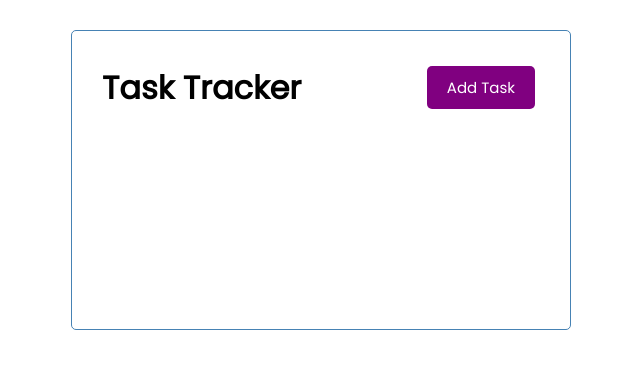
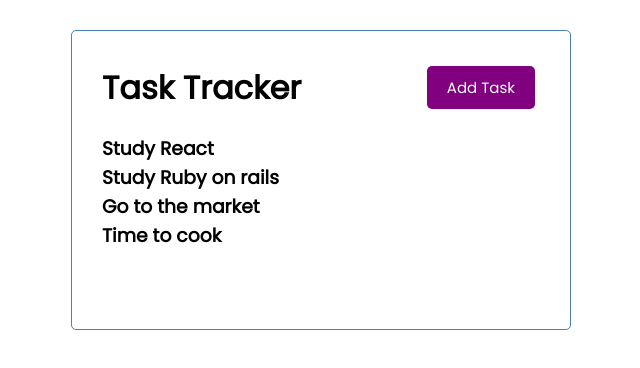
Before and after one commit to Adanzeakonobi/Planning, a React (Create React App) app in the folder planning/: page / in a window 1280 px wide. Shown: the top 368 px of the page, without its empty margins (319-959 px from the left). Built offline with nearby package versions, Linux system fonts and the light colour scheme.

Commit message:
Create array of task

```diff
--- a/planning/src/App.js
+++ b/planning/src/App.js
@@ -1,10 +1,12 @@
 import Header from './components/Header';
+import Tasks from './components/Tasks';
 
 const App = () => {
 
   return (
     <div className="container">
       <Header />
+      <Tasks />
     </div>
   );
 }
--- /dev/null
+++ b/planning/src/components/Tasks.js
@@ -0,0 +1,36 @@
+const tasks = [
+    {
+        id: 1,
+        text: 'Study React',
+        day: '28th October 2022 by 6:30PM',
+        reminder: 'true'
+    },
+    {
+        id: 2,
+        text: 'Study Ruby on rails',
+        day: '26th October 2022 by 6:30PM',
+        reminder: 'true'
+    },
+    {
+        id: 3,
+        text: 'Go to the market',
+        day: '25th October 2022 by 6:30PM',
+        reminder: 'false'
+    },
+    {
+        id: 4,
+        text: 'Time to cook',
+        day: '24th October 2022 by 6:30PM',
+        reminder: 'true'
+    }
+]
+
+const Tasks = () => {
+    return(
+        <div>
+            {tasks.map((task) => (<h3 key={task.id}>{task.text}</h3>))}
+        </div>
+    )
+}
+
+export default Tasks;
```
